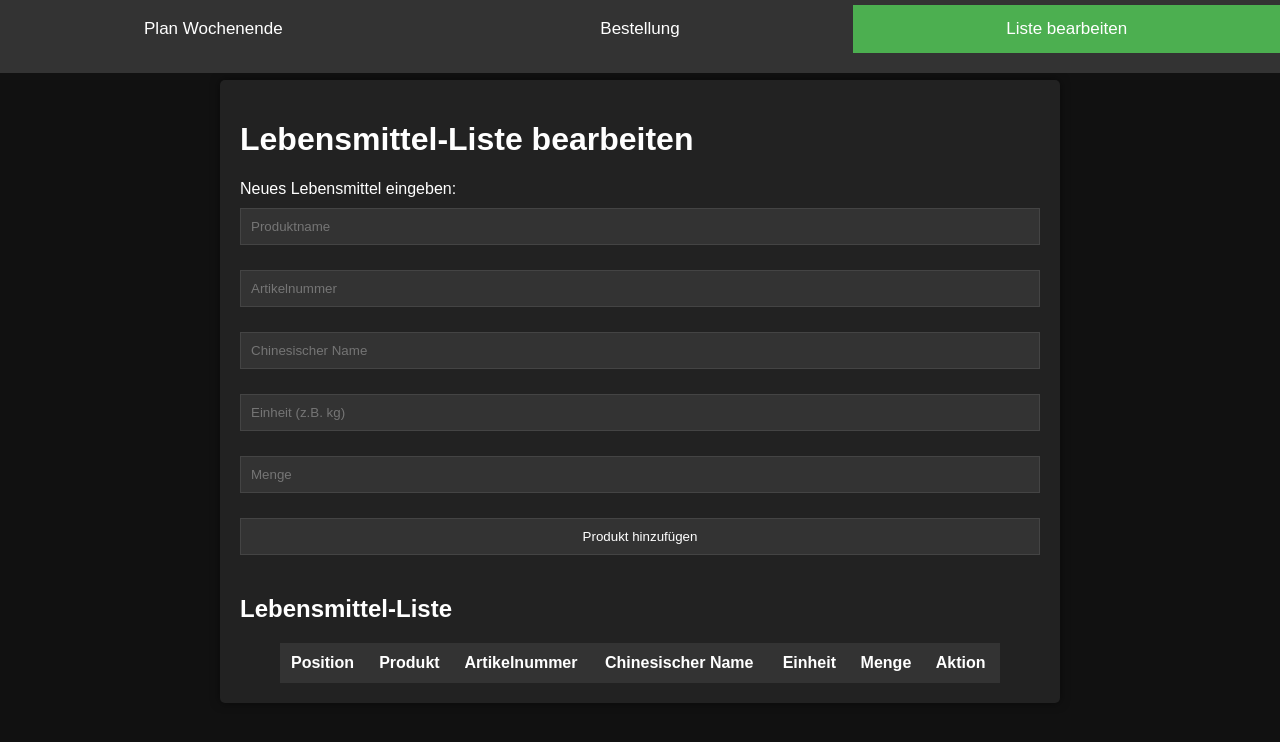
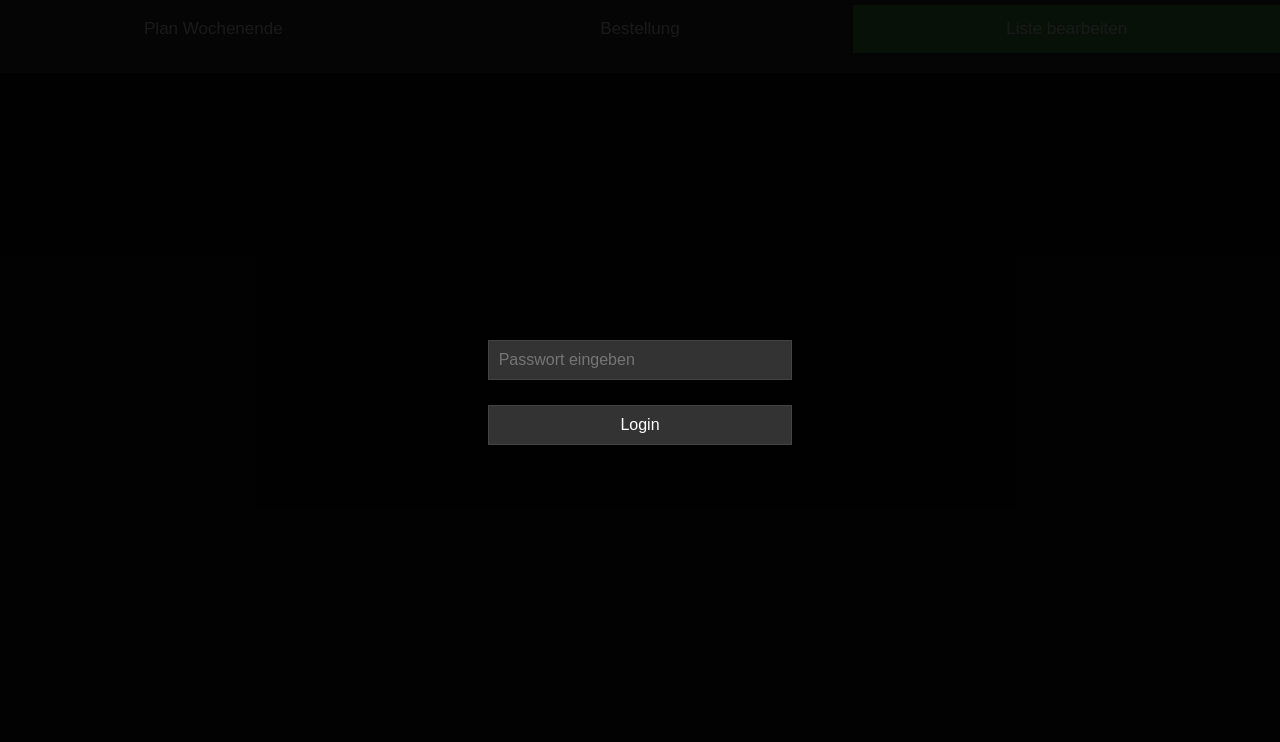
Before and after one commit to Philippw4/bestellung, a plain HTML site: page liste.html in a window 1280 px wide. Drawn offline with Linux system fonts and the light colour scheme.

Commit message:
Update liste.html

```diff
--- a/liste.html
+++ b/liste.html
@@ -10,6 +10,31 @@
             margin: 0;
             background-color: #111;
             color: #fff;
+        }
+
+        #passwordOverlay {
+            position: fixed;
+            top: 0;
+            left: 0;
+            width: 100%;
+            height: 100%;
+            background-color: rgba(0, 0, 0, 0.9);
+            display: flex;
+            justify-content: center;
+            align-items: center;
+            z-index: 2000;
+        }
+
+        #passwordOverlay input {
+            padding: 10px;
+            margin-right: 10px;
+            font-size: 16px;
+        }
+
+        #passwordOverlay button {
+            padding: 10px;
+            font-size: 16px;
+            cursor: pointer;
         }
 
         .topnav {
@@ -69,13 +94,13 @@
         }
 
         .table-container {
-            overflow-x: auto; /* Aktiviert horizontales Scrollen */
+            overflow-x: auto;
             margin-top: 20px;
         }
 
         table {
             width: 100%;
-            max-width: 90%; /* Begrenze die maximale Breite */
+            max-width: 90%;
             margin: 0 auto;
             border-collapse: collapse;
             color: #fff;
@@ -109,7 +134,7 @@
 
         @media screen and (max-width: 600px) {
             th, td {
-                font-size: 12px; /* Kleinere Schriftgröße für mobile Geräte */
+                font-size: 12px;
                 padding: 8px;
             }
 
@@ -120,13 +145,21 @@
     </style>
 </head>
 <body>
+    <!-- Passwort-Abfrage Overlay -->
+    <div id="passwordOverlay">
+        <div>
+            <input type="password" id="passwordInput" placeholder="Passwort eingeben">
+            <button onclick="checkPassword()">Login</button>
+        </div>
+    </div>
+
     <div class="topnav">
         <button onclick="location.href='Plan Wochenende PW.html'">Plan Wochenende</button>
         <button onclick="location.href='Bestellung PW.html'">Bestellung</button>
         <button onclick="location.href='liste.html'" class="active">Liste bearbeiten</button>
     </div>
 
-    <div class="container">
+    <div class="container" id="mainContent" style="display: none;">
         <h1>Lebensmittel-Liste bearbeiten</h1>
 
         <label for="neuesProdukt">Neues Lebensmittel eingeben:</label>
@@ -160,6 +193,17 @@
 
     <script>
         const produktListe = [];
+        const password = "meinPasswort"; // Setze hier das gewünschte Passwort
+
+        function checkPassword() {
+            const userInput = document.getElementById('passwordInput').value;
+            if (userInput === password) {
+                document.getElementById('passwordOverlay').style.display = 'none';
+                document.getElementById('mainContent').style.display = 'block';
+            } else {
+                alert("Falsches Passwort!");
+            }
+        }
 
         function addProdukt() {
             const produktName = document.getElementById('neuesProdukt').value.trim();
```
